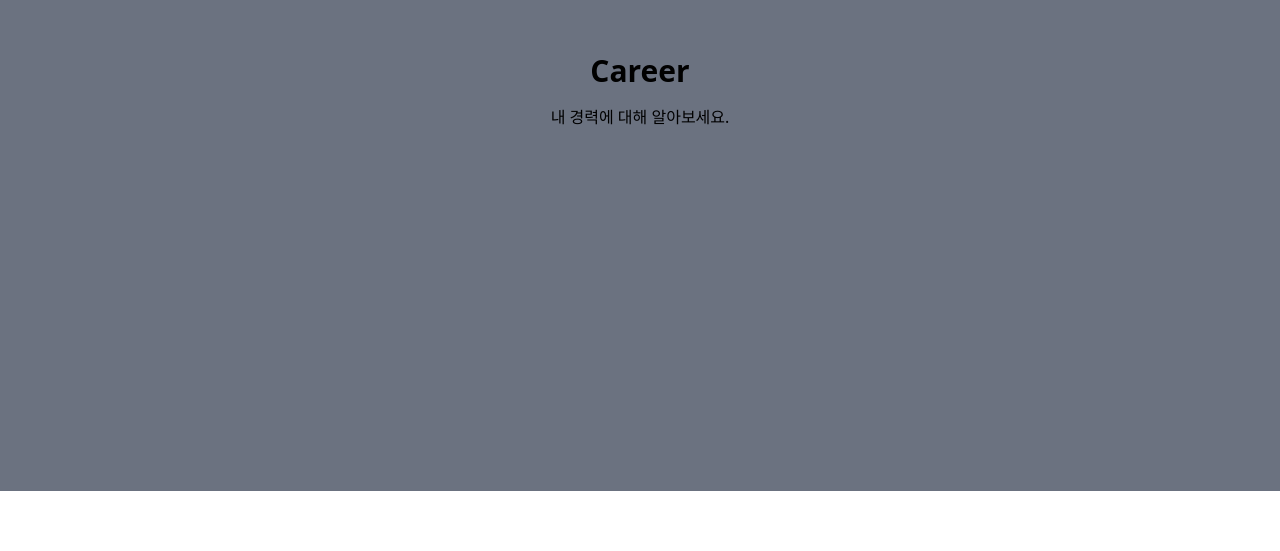
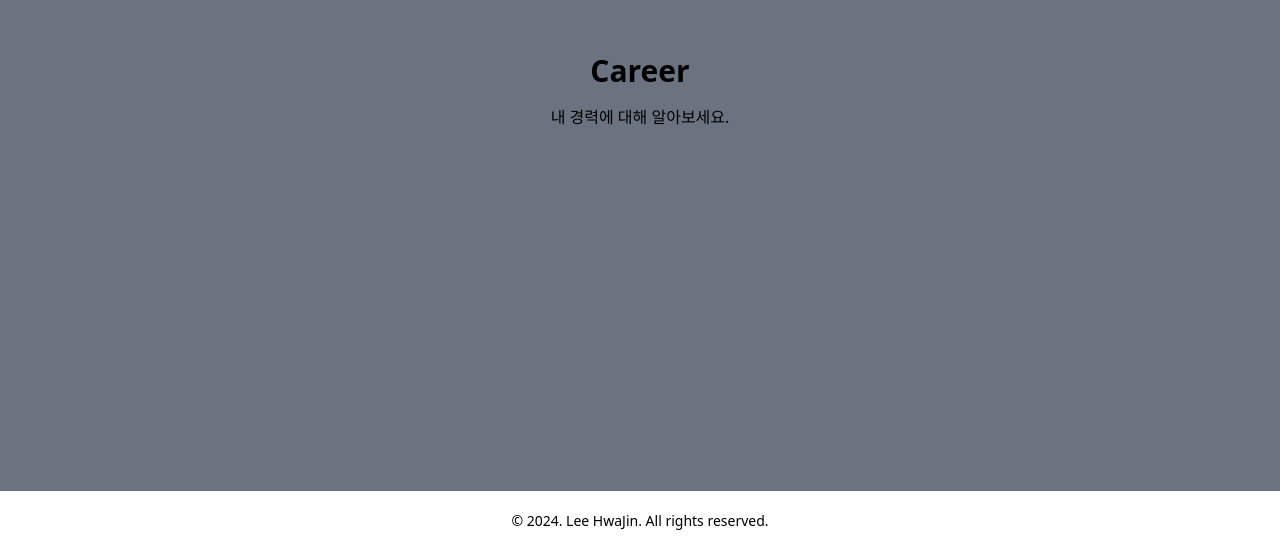
Before and after one commit to HwajinLee3114/lhjin-portfolio, a Next.js app: page / in a window 1280 px wide. Shown: the part 3509-4060 px from the top of the page. Before the commit the page ends 4000 px from the top, so only its background shows below. Built offline with nearby package versions, Linux system fonts and the light colour scheme.

Commit message:
footer 추가

```diff
--- a/src/app/page.tsx
+++ b/src/app/page.tsx
@@ -1,5 +1,6 @@
 import About from "@/components/About";
 import Career from "@/components/Career";
+import Footer from "@/components/Footer";
 import Header from "@/components/Header";
 import HomeSec from "@/components/Home";
 import Projects from "@/components/Projects";
@@ -16,6 +17,7 @@ export default function Home() {
         <Projects />
         <Career />
       </main>
+      <Footer />
     </div>
   );
 }
--- /dev/null
+++ b/src/components/Footer.tsx
@@ -0,0 +1,9 @@
+import React from 'react'
+
+export default function Footer() {
+  return (
+    <div className='text-center p-5'>
+      <p className='text-sm'>© 2024. Lee HwaJin. All rights reserved.</p>
+    </div>
+  )
+}
```
